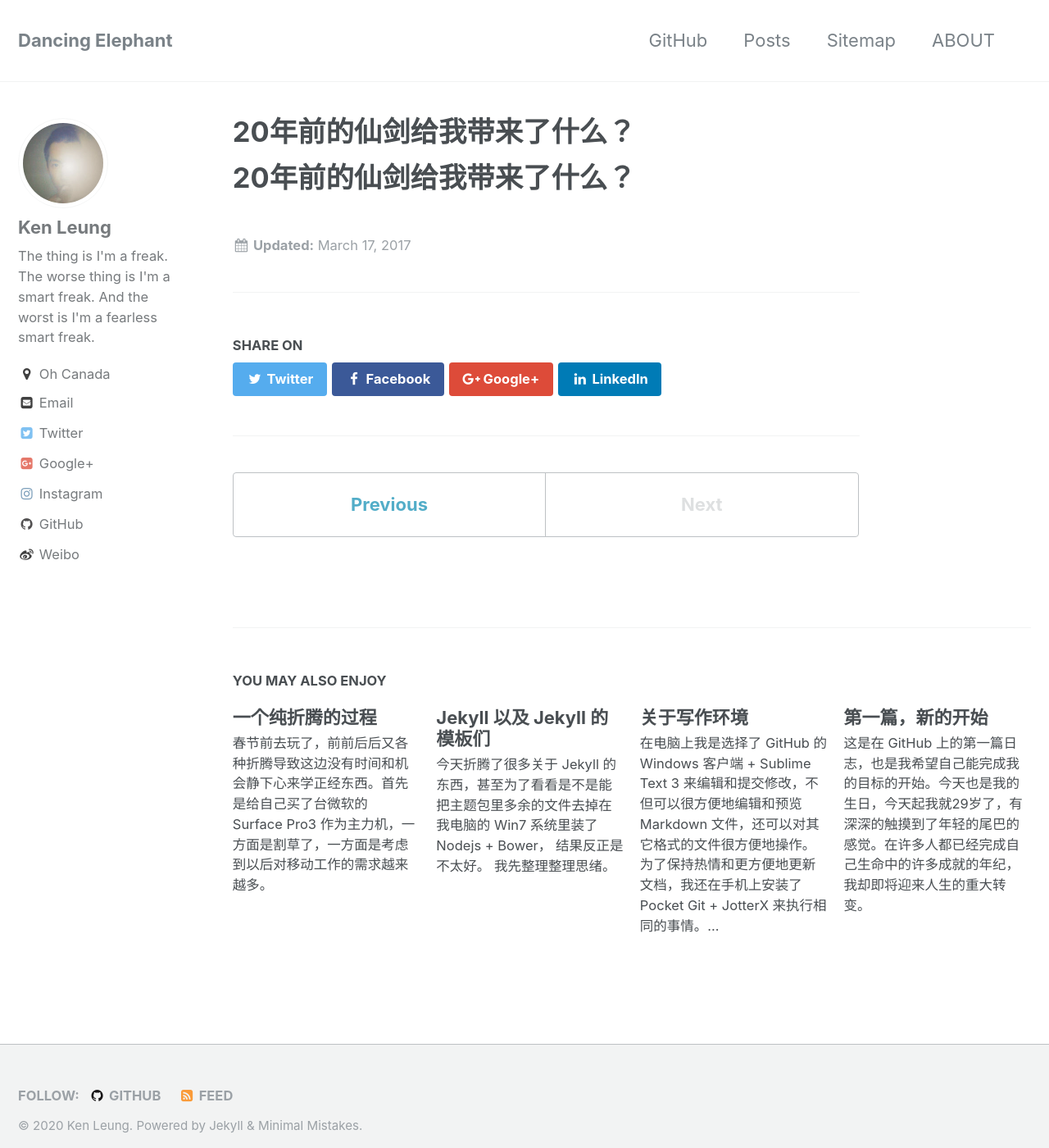
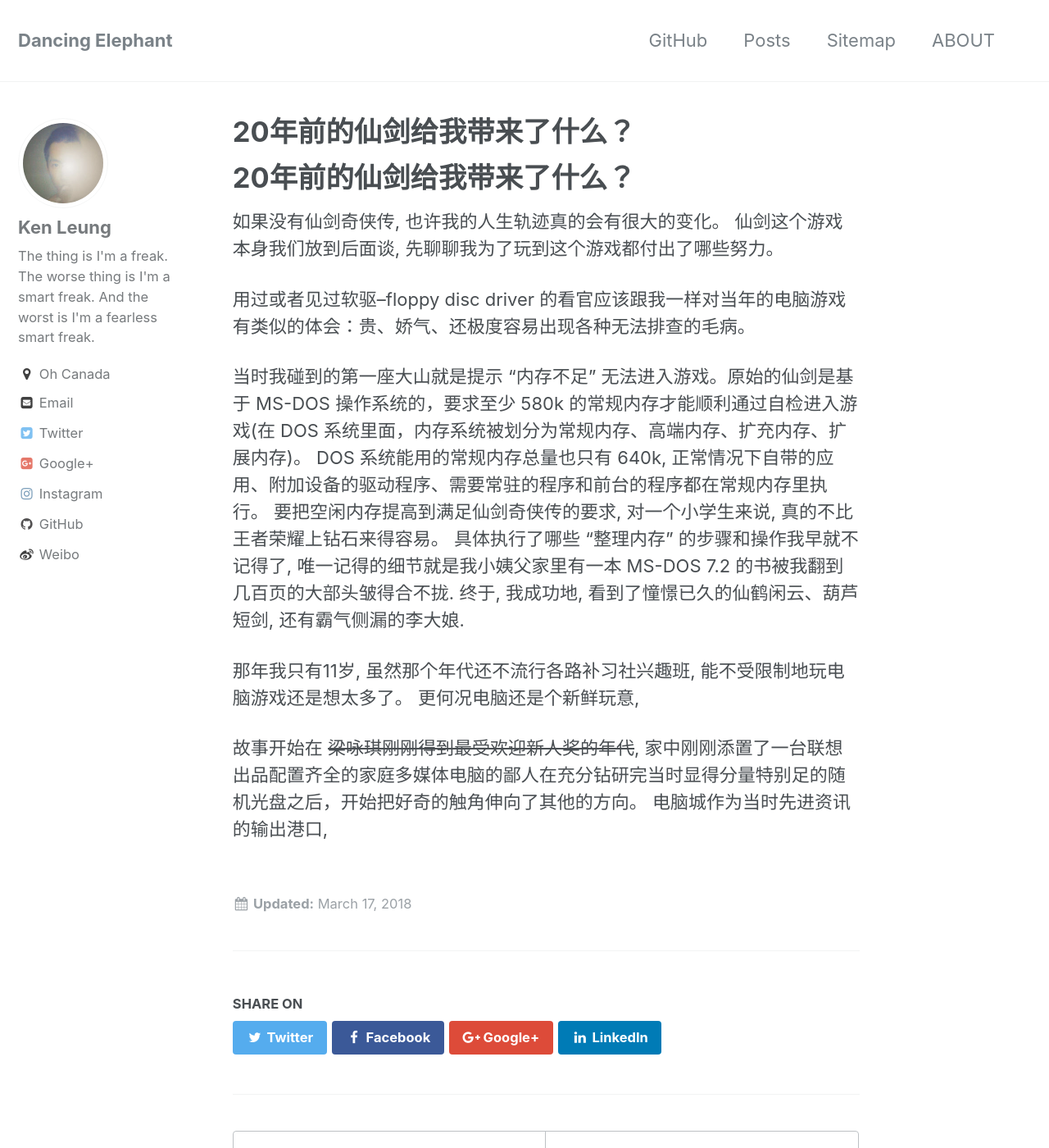
Before and after one commit to ikenbe/ikenbe.github.io, a Jekyll site: the page built from _posts/2017-03-16-pal.exe.md, in a window 1280 px wide and 1400 px high. Shown: the whole window at 82% size. Built offline with Jekyll 4.4.1, drawn with Linux system fonts in a browser that asks for light colours; some of the changed text lies outside the part shown.

Commit message:
pal.exe sync

```diff
--- a/_posts/2017-03-16-pal.exe.md
+++ b/_posts/2017-03-16-pal.exe.md
@@ -1,6 +1,16 @@
 ---
 type: posts
 title:  "20年前的仙剑给我带来了什么？"
-date:   2017-03-16 16:16:01 -0800
+date:   2018-03-16 16:16:01 -0800
 ---
 # 20年前的仙剑给我带来了什么？
+
+如果没有仙剑奇侠传, 也许我的人生轨迹真的会有很大的变化。 仙剑这个游戏本身我们放到后面谈, 先聊聊我为了玩到这个游戏都付出了哪些努力。
+
+用过或者见过软驱--floppy disc driver 的看官应该跟我一样对当年的电脑游戏有类似的体会：贵、娇气、还极度容易出现各种无法排查的毛病。
+
+当时我碰到的第一座大山就是提示 “内存不足” 无法进入游戏。原始的仙剑是基于 MS-DOS 操作系统的，要求至少 580k 的常规内存才能顺利通过自检进入游戏(在 DOS 系统里面，内存系统被划分为常规内存、高端内存、扩充内存、扩展内存)。 DOS 系统能用的常规内存总量也只有 640k, 正常情况下自带的应用、附加设备的驱动程序、需要常驻的程序和前台的程序都在常规内存里执行。 要把空闲内存提高到满足仙剑奇侠传的要求, 对一个小学生来说, 真的不比王者荣耀上钻石来得容易。 具体执行了哪些 "整理内存" 的步骤和操作我早就不记得了, 唯一记得的细节就是我小姨父家里有一本 MS-DOS 7.2 的书被我翻到几百页的大部头皱得合不拢. 终于, 我成功地, 看到了憧憬已久的仙鹤闲云、葫芦短剑, 还有霸气侧漏的李大娘.
+
+那年我只有11岁, 虽然那个年代还不流行各路补习社兴趣班, 能不受限制地玩电脑游戏还是想太多了。 更何况电脑还是个新鲜玩意,
+
+故事开始在 ~~梁咏琪刚刚得到最受欢迎新人奖的年代~~, 家中刚刚添置了一台联想出品配置齐全的家庭多媒体电脑的鄙人在充分钻研完当时显得分量特别足的随机光盘之后，开始把好奇的触角伸向了其他的方向。 电脑城作为当时先进资讯的输出港口,
```
Also changed, not shown: _posts/2016-05-17-A-Fight.md (+1 -0 lines).
